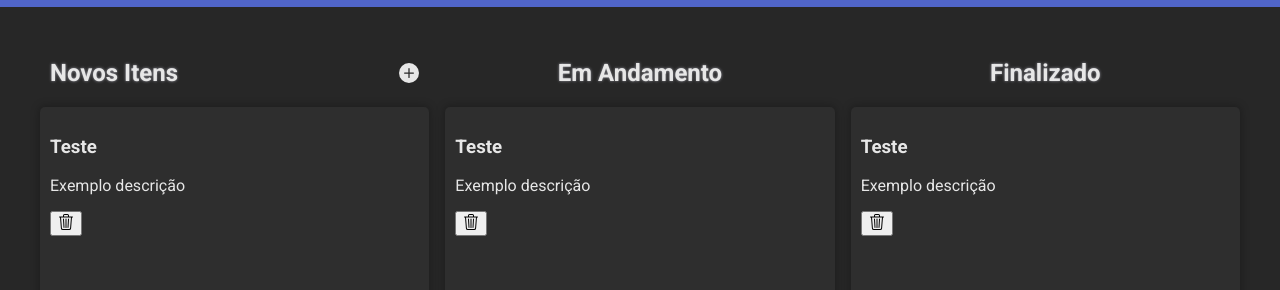
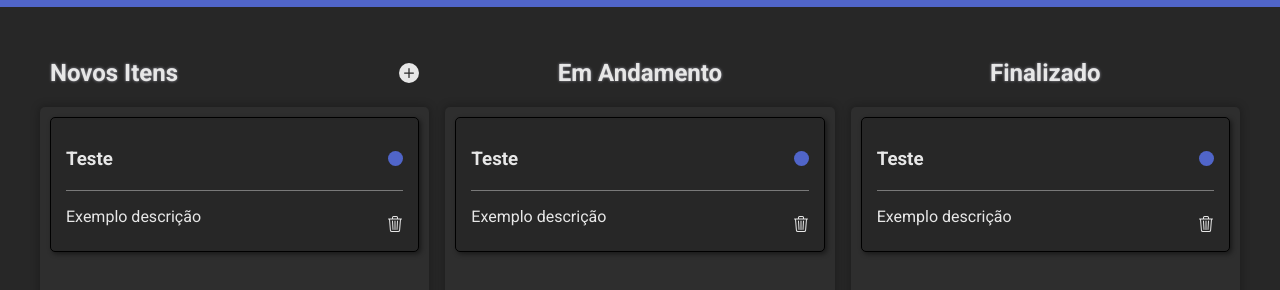
Before and after one commit to treinaweb/javascript-todo-list, a plain HTML site: page index.html in a window 1280 px wide. Shown: the part 32-322 px from the top of the page. Drawn offline with Linux system fonts and the light colour scheme.

Commit message:
1-9 Estilizando card

```diff
--- a/assets/style/style.css
+++ b/assets/style/style.css
@@ -72,3 +72,50 @@ body {
     flex-direction: column;
     gap: 1rem;
 }
+
+.card {
+    border: solid 1px #000;
+    border-radius: 5px;
+    padding: 25px 15px;
+    background-color: var(--dark);
+    box-shadow: 2px 2px 5px #00000078;
+    position: relative;
+}
+
+.card header {
+    display: flex;
+    justify-content: space-between;
+    align-items: center;
+    margin-bottom: 1rem;
+}
+
+.card h3 {
+    margin: .3rem 0;
+}
+
+.card p {
+    margin: 0;
+    padding-top: 1rem;
+    border-top: solid 1px #797979;
+}
+
+.card .status {
+    display: inline-block;
+    width: 15px;
+    height: 15px;
+    border-radius: 50%;
+    background-color: var(--blue);
+}
+
+.card .delete-item {
+    all: unset;
+    position: absolute;
+    right: 15px;
+    bottom: 15px;
+    cursor: pointer;
+    transition: .3s;
+}
+
+.card .delete-item:hover {
+    color: red;
+}
--- a/index.html
+++ b/index.html
@@ -45,7 +45,7 @@
                                 <p>
                                     Exemplo descrição
                                 </p>
-                                <button class="detele-item">
+                                <button class="delete-item">
                                     <svg xmlns="http://www.w3.org/2000/svg" width="16" height="16" fill="currentColor"
                                         class="bi bi-trash3" viewBox="0 0 16 16">
                                         <path
@@ -68,7 +68,7 @@
                                 <p>
                                     Exemplo descrição
                                 </p>
-                                <button class="detele-item">
+                                <button class="delete-item">
                                     <svg xmlns="http://www.w3.org/2000/svg" width="16" height="16" fill="currentColor"
                                         class="bi bi-trash3" viewBox="0 0 16 16">
                                         <path
@@ -91,7 +91,7 @@
                                 <p>
                                     Exemplo descrição
                                 </p>
-                                <button class="detele-item">
+                                <button class="delete-item">
                                     <svg xmlns="http://www.w3.org/2000/svg" width="16" height="16" fill="currentColor"
                                         class="bi bi-trash3" viewBox="0 0 16 16">
                                         <path
```
